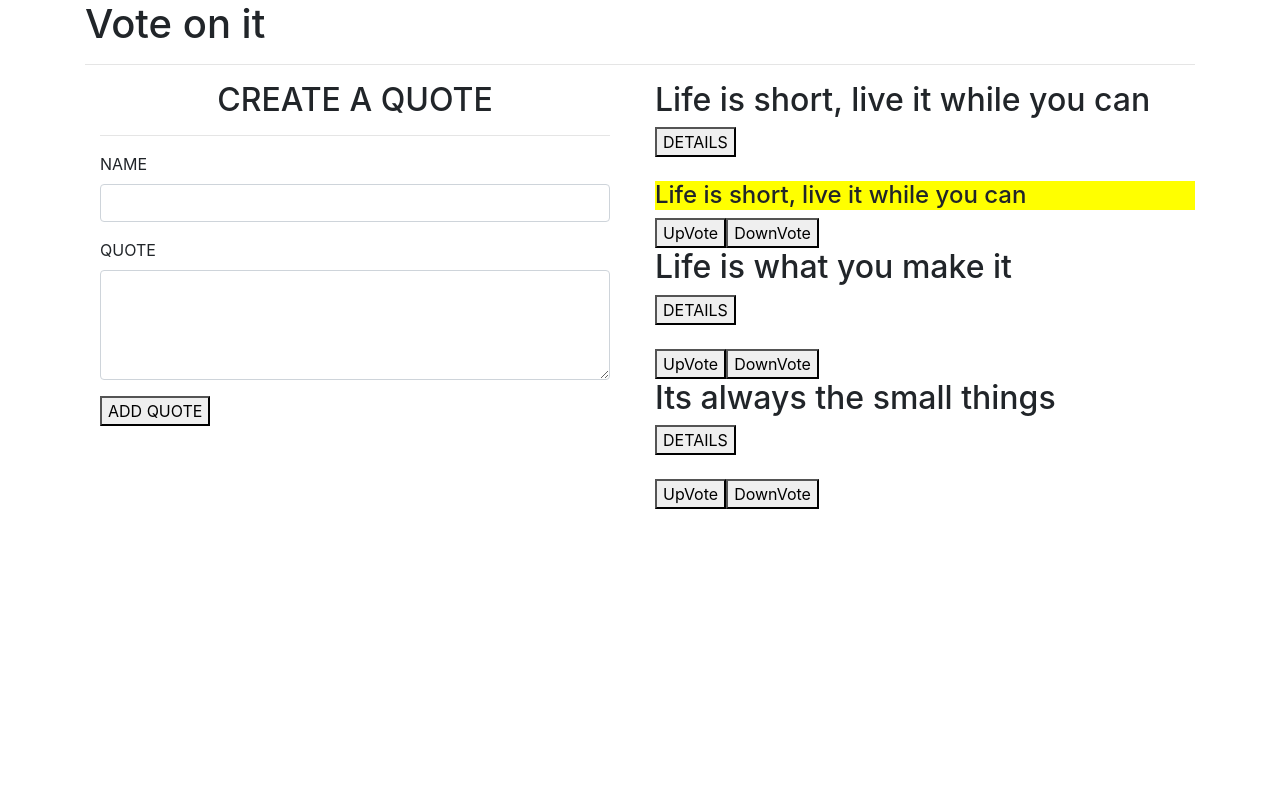
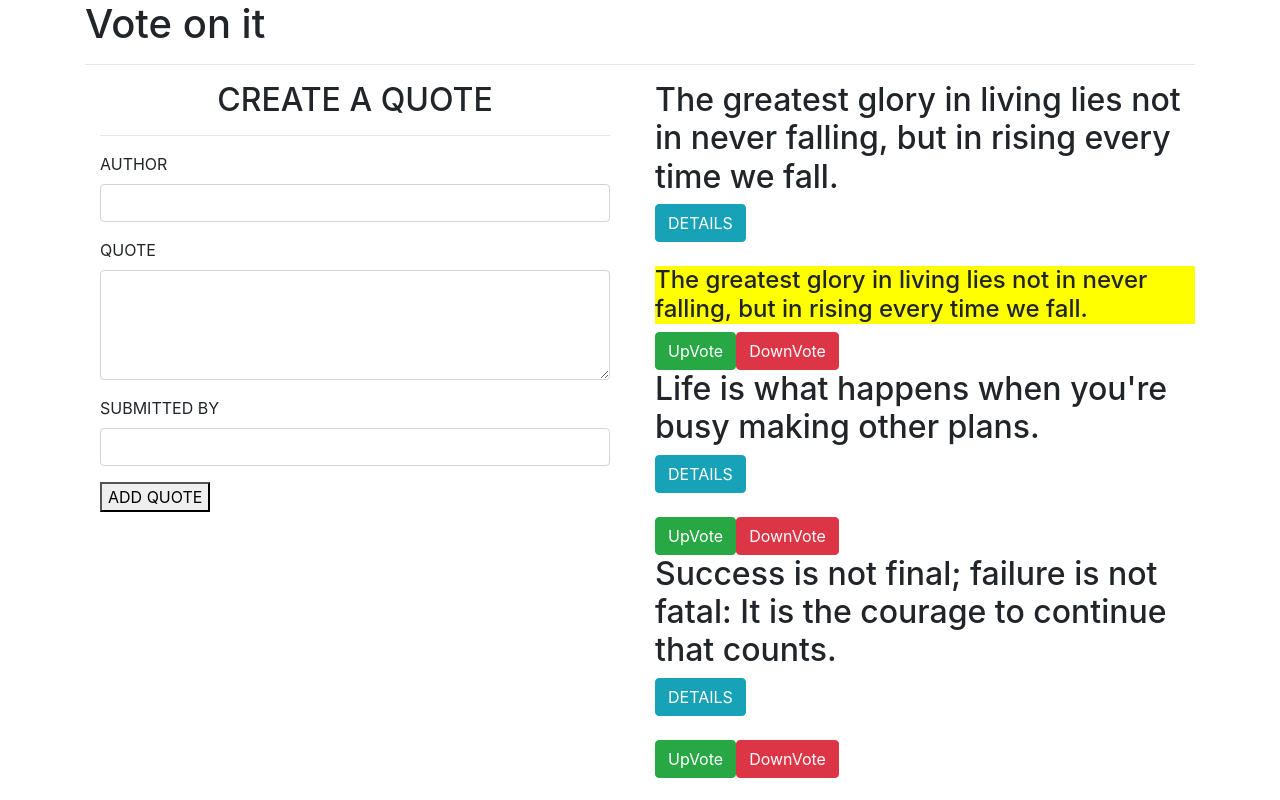
Before and after one commit to Joannsaj/quotes, an Angular app in the folder IPcore/quotes/: page / in a window 1280 px wide. Built offline with nearby package versions, Linux system fonts and the light colour scheme.

Commit message:
add edits

```diff
--- a/IPcore/quotes/src/app/components/quote-details/quote-details.component.html
+++ b/IPcore/quotes/src/app/components/quote-details/quote-details.component.html
@@ -1,5 +1,5 @@
-<h4>This quote was created by {{quote.name}} on {{quote.completeDate|date}}</h4>
+<h4>This quote was submitted by {{quote.submitter}} on {{quote.completeDate|date}}</h4>
 <p>This quote was submitted {{quote.completeDate|countUp}} days ago.</p>
-<button (click)='quoteDelete(true)'>Delete Quote</button>
+<button (click)='quoteDelete(true)' class="btn btn-warning">Delete Quote</button>
 <p>Number of upvotes : {{quote.upVote}}</p>
 <p>Number of downvotes : {{quote.downVote}}</p>
--- a/IPcore/quotes/src/app/components/quote-form/quote-form.component.html
+++ b/IPcore/quotes/src/app/components/quote-form/quote-form.component.html
@@ -4,17 +4,22 @@
     <form #goalForm='ngForm' (ngSubmit)='submitQuote()'>
         <div class="form-group">
 
-            <label for="name">NAME</label>
-            <input type="text" class="form-control" id="name" [(ngModel)]="newQuote.name" name="name" #name='ngModel'
-                required>
+            <label for="name">AUTHOR</label>
+            <input type="text" class="form-control" id="author" [(ngModel)]="newQuote.author" name="author"
+                #author='ngModel' required>
         </div>
-        {{newQuote.name}}
         <div class="form-group">
 
             <label for="quote">QUOTE</label>
             <textarea class="form-control" id="quote" rows="4" [(ngModel)]="newQuote.quote" name="quote"
                 #quote='ngModel' required></textarea>
         </div>
+        <div class="form-group">
+
+            <label for="name">SUBMITTED BY</label>
+            <input type="text" class="form-control" id="submitter" [(ngModel)]="newQuote.submitter" name="submitter"
+                #submitter='ngModel' required>
+        </div>
         <button type="submit">ADD QUOTE</button>
     </form>
 </div>
--- a/IPcore/quotes/src/app/components/quote-form/quote-form.component.ts
+++ b/IPcore/quotes/src/app/components/quote-form/quote-form.component.ts
@@ -8,7 +8,7 @@ import { Quote } from 'src/app/quote'
 })
 export class QuoteFormComponent implements OnInit {
 
-  newQuote = new Quote('', '', new Date());
+  newQuote = new Quote('', '', '', new Date());
   @Output() addQuote = new EventEmitter<Quote>();
 
   submitQuote() {
--- a/IPcore/quotes/src/app/components/quote/quote.component.html
+++ b/IPcore/quotes/src/app/components/quote/quote.component.html
@@ -2,18 +2,21 @@
     <h1>Vote on it</h1>
     <hr>
     <div class="row">
-        <div class="col-md-6">
+        <div class="col-md-6 quote">
             <app-quote-form (addQuote)="addNewQuote($event)"></app-quote-form>
         </div>
-        <div class="col-md-6">
+        <div class="col-md-6 quote">
             <div *ngFor='let quote of quotes;let i = index'>
                 <h2> {{quote.quote}}</h2>
-                <button (click)='toggleDetails(i)'>DETAILS</button>
-                <app-quote-details *ngIf='quote.showDetails' [quote]='quote' (isComplete)='deleteQuote($event,i)'>
-                </app-quote-details><br><br>
-                <h4 *ngIf='quote === highestUpVote()' appHighlight>{{quote.quote}}</h4>
-                <button (click)='addUpVote(i)'>UpVote</button>
-                <button (click)='addDownVote(i)'>DownVote</button>
+                <button (click)='toggleDetails(i)' class="btn btn-info">DETAILS</button>
+                <div>
+                    <app-quote-details *ngIf='quote.showDetails' [quote]='quote' (isComplete)='deleteQuote($event,i)'>
+                    </app-quote-details><br>
+                    <h4 *ngIf='quote === highestUpVote()' appHighlight>{{quote.quote}}</h4>
+                    <button (click)='addUpVote(i)' class="btn btn-success">UpVote</button>
+
+                    <button (click)='addDownVote(i)' class="btn btn-danger">DownVote</button>
+                </div>
             </div>
         </div>
     </div>
--- a/IPcore/quotes/src/app/components/quote/quote.component.ts
+++ b/IPcore/quotes/src/app/components/quote/quote.component.ts
@@ -8,9 +8,9 @@ import { Quote } from 'src/app/quote'
 })
 export class QuoteComponent implements OnInit {
   quotes: Quote[] = [
-    new Quote('Life is short, live it while you can', 'Joan', new Date(2020, 3, 14)),
-    new Quote('Life is what you make it', 'mee', new Date(2020, 3, 14)),
-    new Quote(' Its always the small things', 'John', new Date(2020, 3, 14))
+    new Quote('The greatest glory in living lies not in never falling, but in rising every time we fall.', 'Nelson Mandela', 'Joan', new Date(2020, 3, 14)),
+    new Quote("Life is what happens when you're busy making other plans.", 'John Lennon', 'Joan', new Date(2020, 3, 14)),
+    new Quote('Success is not final; failure is not fatal: It is the courage to continue that counts.', 'Winston S. Churchill', 'Joan', new Date(2020, 3, 14))
   ]
   toggleDetails(index) {
     this.quotes[index].showDetails = !this.quotes[index].showDetails;
--- a/IPcore/quotes/src/app/quote.ts
+++ b/IPcore/quotes/src/app/quote.ts
@@ -2,7 +2,7 @@ export class Quote {
     public showDetails: boolean
     public upVote: number
     public downVote: number
-    constructor(public quote: string, public name: string, public completeDate: Date) {
+    constructor(public quote: string, public author: string, public submitter: string, public completeDate: Date) {
         this.showDetails = false;
         this.downVote = 0
         this.upVote = 0
```
